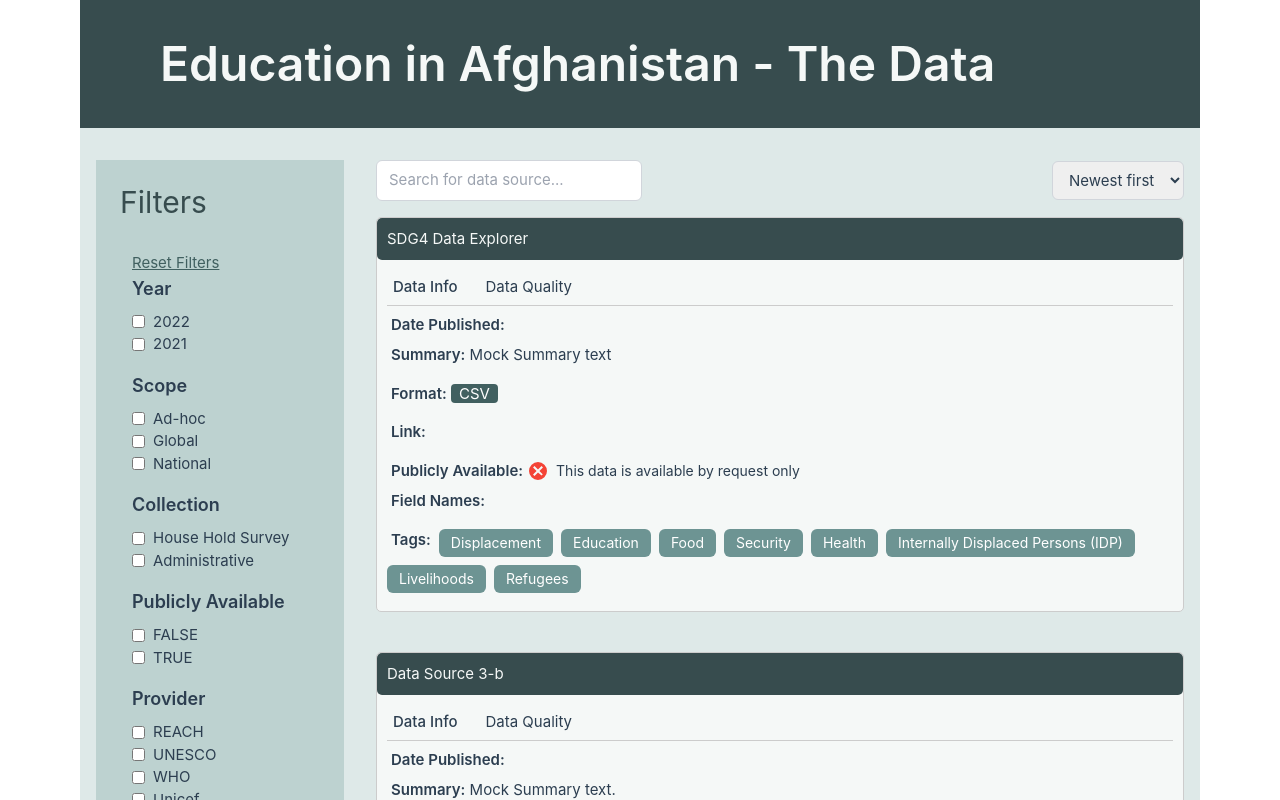
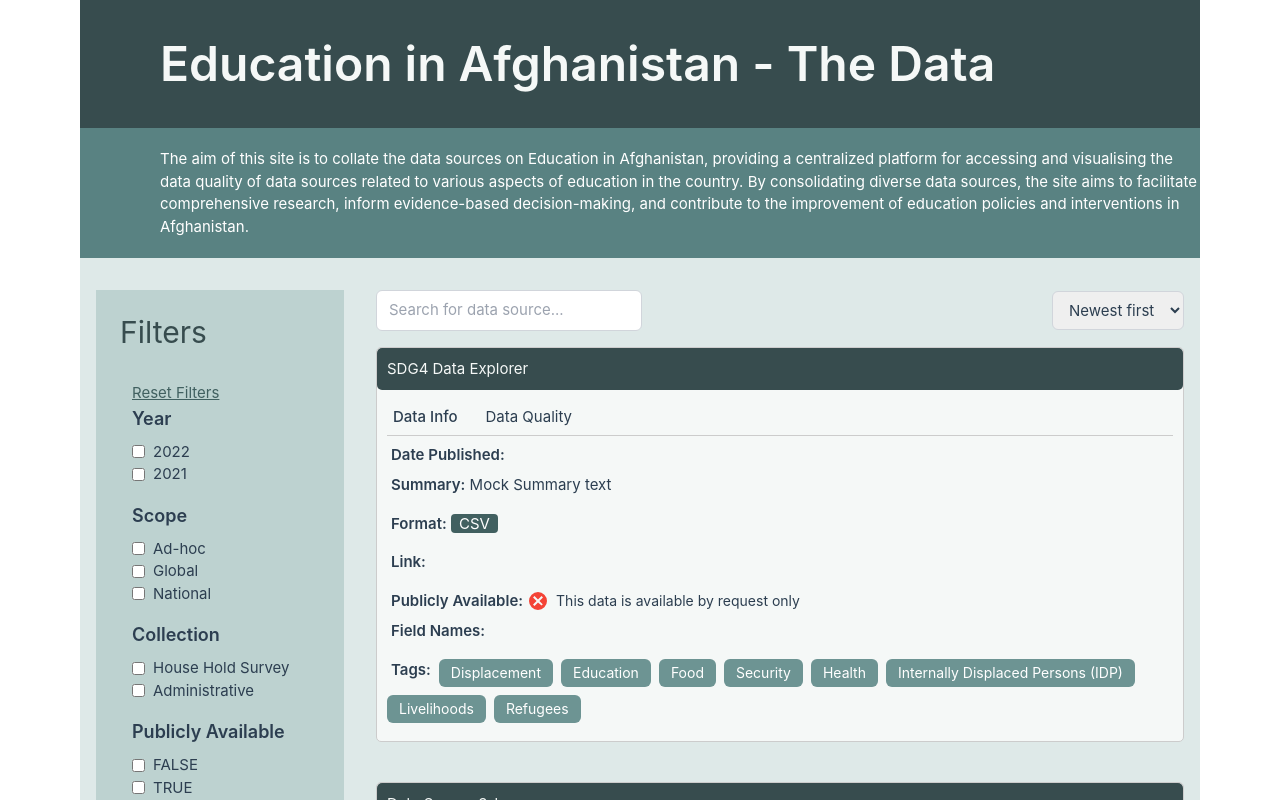
Before and after one commit to rubyimrie/education-data, a Vue app: page / in a window 1280 px wide. Shown: the top 800 px of the page. Built offline with nearby package versions, Linux system fonts and the light colour scheme.

Commit message:
adding description

```diff
--- a/src/App.vue
+++ b/src/App.vue
@@ -2,7 +2,14 @@
   <div class="bg-cutty-sark-100 flex flex-col ml-20 mr-20">
     <div class="bg-cutty-sark-700">
     <h1 class="text-5xl font-semibold mt-10 ml-20 mb-10  text-cutty-sark-50">Education in Afghanistan - The Data</h1>
-  </div>
+    </div>
+    <div class="bg-cutty-sark-500">
+    <p class="ml-20 mb-5 mt-5 text-white">
+    The aim of this site is to collate the data sources on Education in Afghanistan, providing a centralized platform for accessing and visualising the data quality of data sources
+    related to various aspects of education in the country. By consolidating diverse data sources, the site aims to facilitate comprehensive research, inform evidence-based decision-making, and
+    contribute to the improvement of education policies and interventions in Afghanistan.
+  </p>
+    </div>
     <div class="container mx-auto px-4 py-8 flex-grow xl:max-w-screen-xl h-auto">
       <div class="gap-8 grid grid-cols-12">
         <!-- First column -->
```
